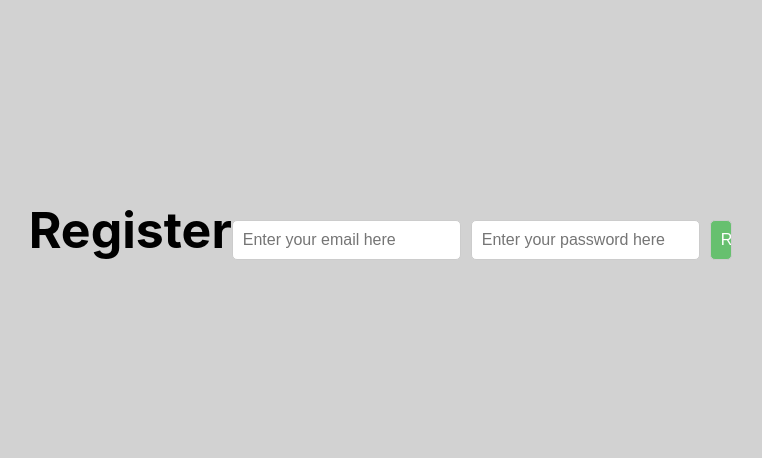
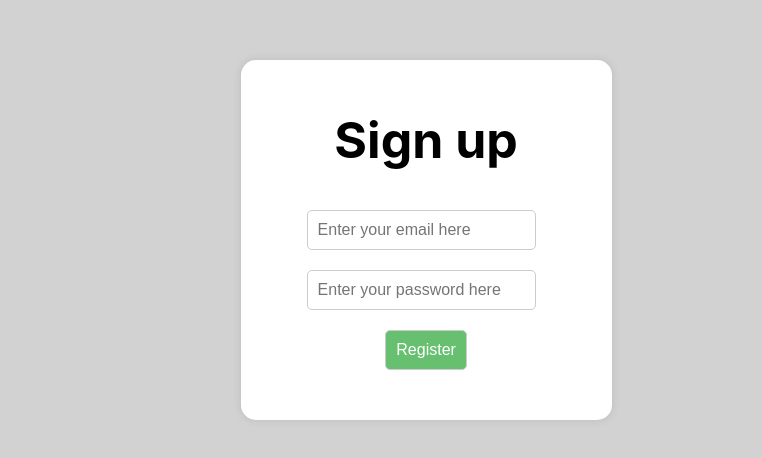
Before and after one commit to codralexandra/book-journal, a React (Create React App) app in the folder frontend/: page /register in a window 1280 px wide. Shown: the part 180-638 px from the top of the page, without its empty margins (230-992 px from the left). Built offline with nearby package versions, Linux system fonts and the light colour scheme.

Commit message:
style for register route

```diff
--- a/frontend/src/home-page/home.css
+++ b/frontend/src/assets/style.css
@@ -51,7 +51,7 @@
   display: flex;
   justify-content: center;
   align-items: center;
-  width: 40%;
+  width: 45%;
 }
 
 .welcomeImage {
--- a/frontend/src/home-page/home.js
+++ b/frontend/src/home-page/home.js
@@ -2,7 +2,8 @@ import React, { useState } from "react";
 import { useNavigate } from "react-router-dom";
 import { Link } from "react-router-dom";
 import axios from "axios";
-import "./home.css";
+
+import "../assets/style.css";
 
 import welcomeImage from "../assets/welcome-image.png";
 
@@ -97,7 +98,7 @@ const Home = (props) => {
               value="Log in"
             />
             <Link to="/register" className="linkButton">
-              Register instead
+              Sign up
             </Link>
           </div>
         </div>
--- /dev/null
+++ b/frontend/src/register-page/register.css
@@ -0,0 +1,12 @@
+.registerPage .contentContainer {
+    position: relative;
+    flex-direction: column;
+    justify-content: center;
+    align-items: center;
+    width: 80%;
+    max-width: 1000px;
+}
+
+.registerPage .inputButton{
+    width: 100%;
+}
--- a/frontend/src/register-page/register.js
+++ b/frontend/src/register-page/register.js
@@ -1,6 +1,9 @@
 import React, { useState } from "react";
 import { useNavigate } from "react-router-dom";
-import axios from 'axios';
+import axios from "axios";
+
+import "../assets/style.css";
+import "./register.css";
 
 const Register = (props) => {
   const [email, setEmail] = useState("");
@@ -11,8 +14,8 @@ const Register = (props) => {
   const navigate = useNavigate();
 
   const onButtonClick = async () => {
-    setEmailError('');
-    setPasswordError('');
+    setEmailError("");
+    setPasswordError("");
 
     if ("" === email) {
       setEmailError("Pleases enter your email.");
@@ -39,7 +42,10 @@ const Register = (props) => {
 
     //send to backend to check db for account then setLoggedIn(true);
     try {
-        const response = await axios.post('http://localhost:5000/register', { email, password });
+      const response = await axios.post("http://localhost:5000/register", {
+        email,
+        password,
+      });
 
       if (response.status === 201) {
         //Send user to login route
@@ -47,7 +53,10 @@ const Register = (props) => {
       }
     } catch (error) {
       if (error.response) {
-          alert(error.response.data.message || "An error occurred during registration.");
+        alert(
+          error.response.data.message ||
+            "An error occurred during registration."
+        );
       } else {
         alert("No response from the server.");
       }
@@ -56,8 +65,10 @@ const Register = (props) => {
 
   return (
     <div className={"mainContainer"}>
+      <div className="registerPage">
+        <div className="contentContainer">
           <div className={"titleContainer"}>
-        <div>Register</div>
+            <div>Sign up</div>
           </div>
           <br />
           <div className={"inputContainer"}>
@@ -89,6 +100,8 @@ const Register = (props) => {
             />
           </div>
         </div>
+      </div>
+    </div>
   );
 };
 
```
Lines whose indentation alone changed are shown as unchanged.
